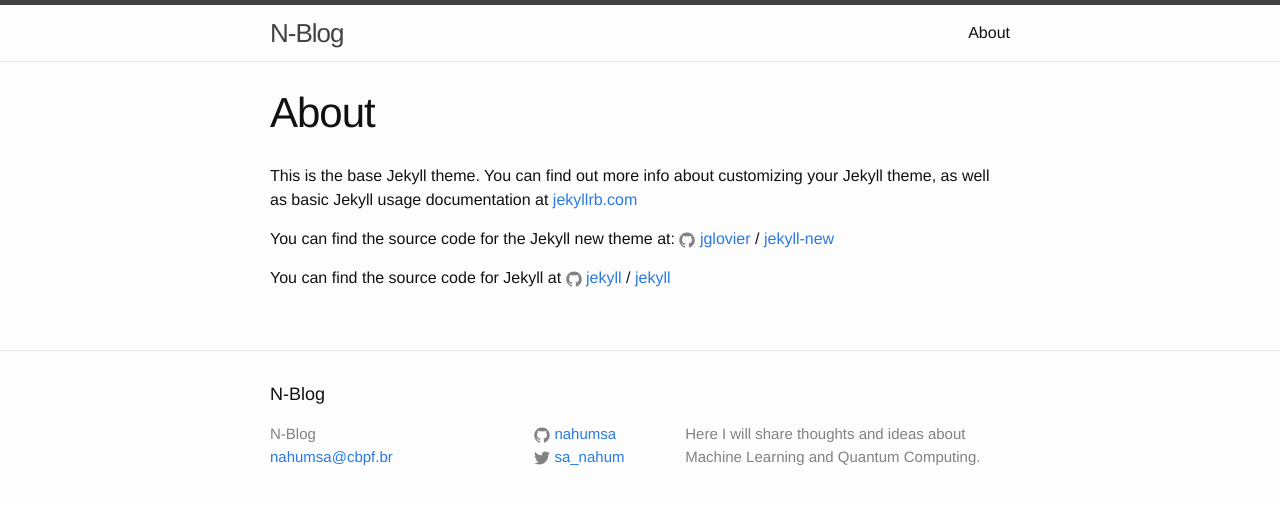
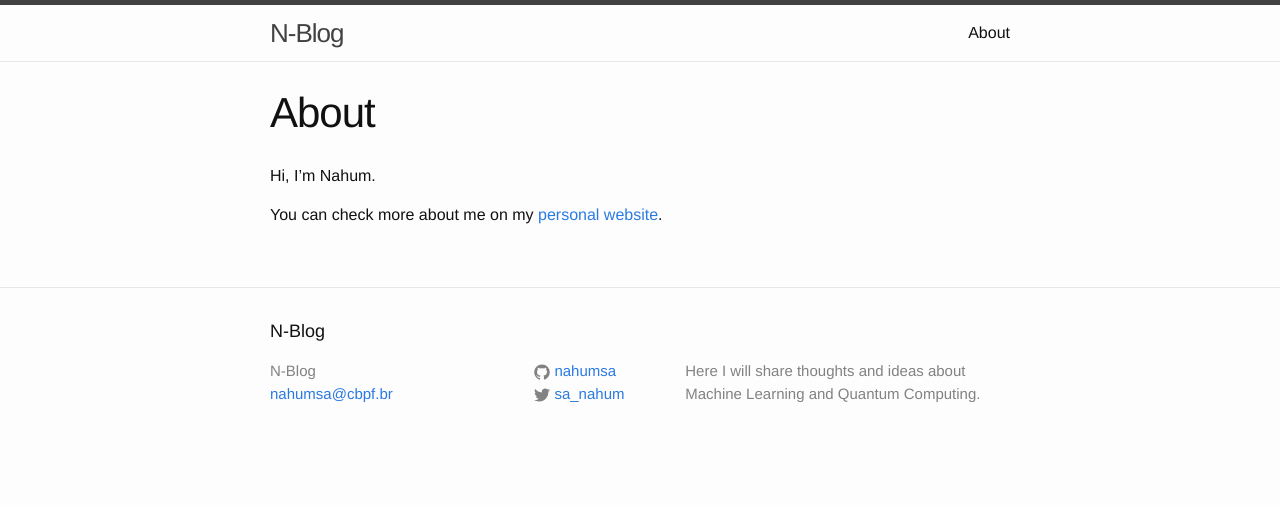
Before and after one commit to nahumsa/n-blog, a Jekyll site: the page built from about.md, in a window 1280 px wide. Shown: the top 505 px of the page. Built offline with Jekyll 4.4.1, drawn with Linux system fonts in a browser that asks for light colours.

Commit message:
Updated all

```diff
--- a/about.md
+++ b/about.md
@@ -4,12 +4,6 @@
 permalink: /about/
 ---
 
-This is the base Jekyll theme. You can find out more info about customizing your Jekyll theme, as well as basic Jekyll usage documentation at [jekyllrb.com](http://jekyllrb.com/)
+Hi, I'm Nahum.
 
-You can find the source code for the Jekyll new theme at:
-{% include icon-github.html username="jglovier" %} /
-[jekyll-new](https://github.com/jglovier/jekyll-new)
-
-You can find the source code for Jekyll at
-{% include icon-github.html username="jekyll" %} /
-[jekyll](https://github.com/jekyll/jekyll)
+ You can check more about me on my <a href="https://nahumsa.github.io/" target="_blank">personal website</a>.
--- a/index.html
+++ b/index.html
@@ -18,6 +18,6 @@
     {% endfor %}
   </ul>
 
-  <p class="rss-subscribe">subscribe <a href="{{ "/feed.xml" | prepend: site.baseurl }}">via RSS</a></p>
+  <!-- <p class="rss-subscribe">subscribe <a href="{{ "/feed.xml" | prepend: site.baseurl }}">via RSS</a></p> -->
 
 </div>
```
Also changed, not shown: assets/images/profile.jpeg (added), 5 other files.
